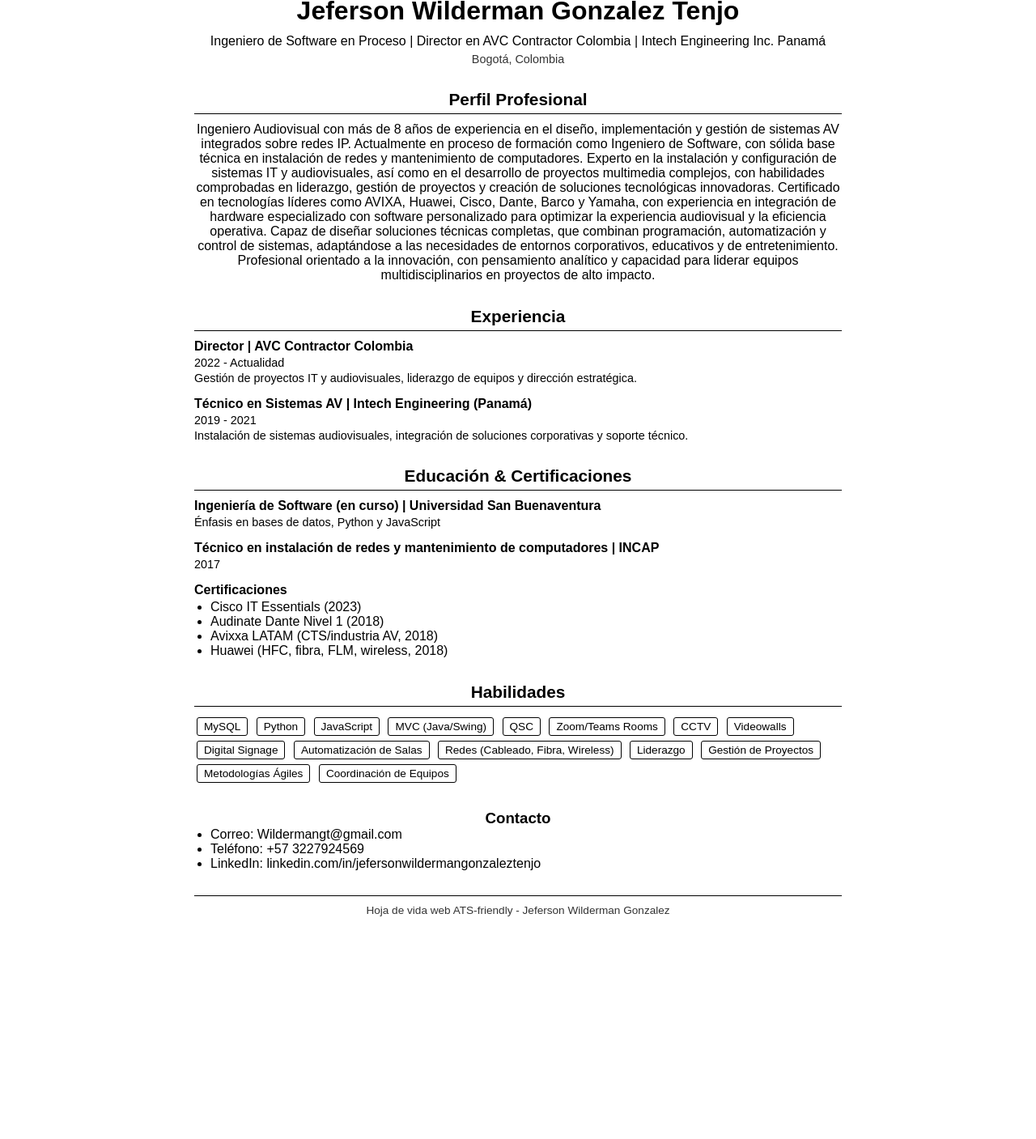
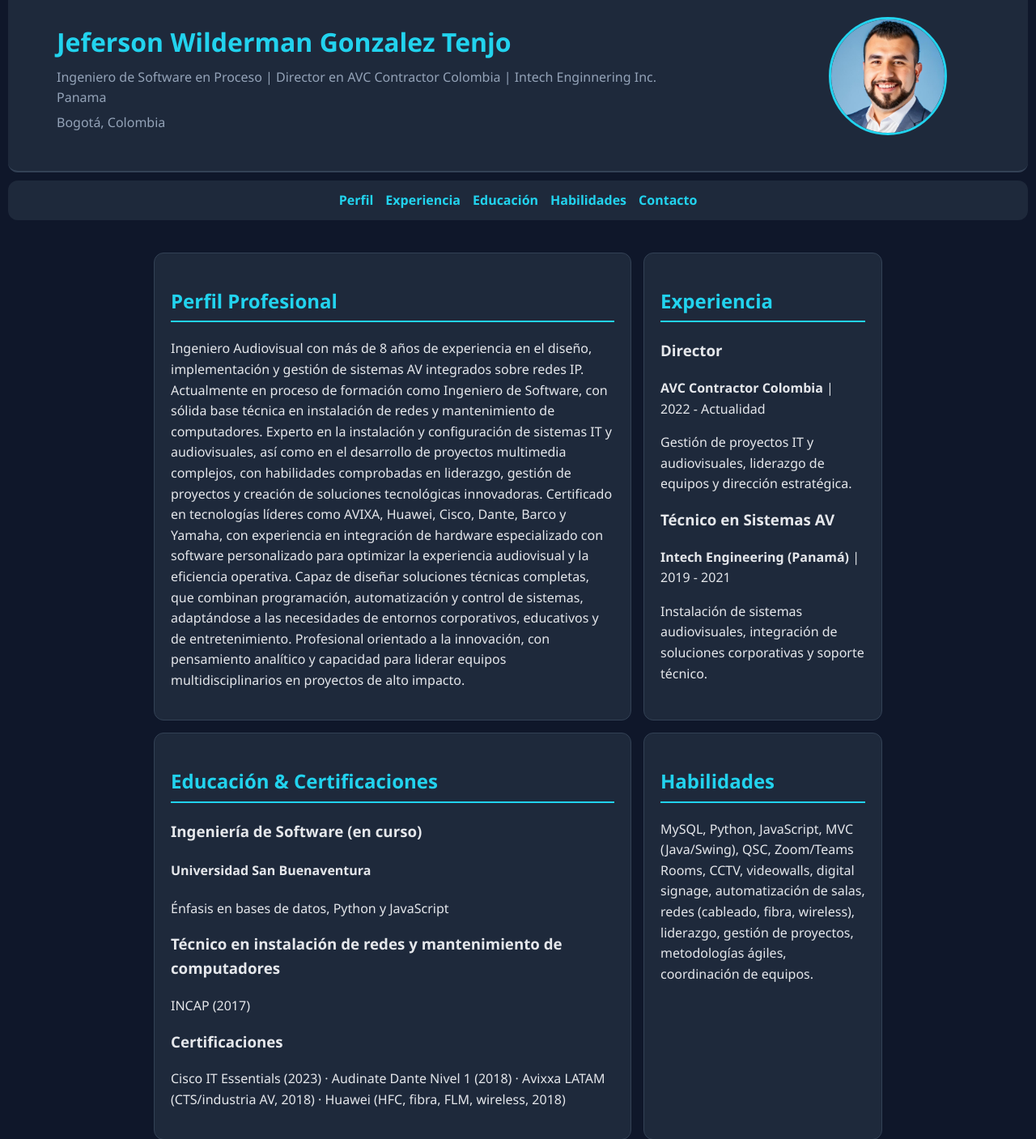
Before and after one commit to Wildermangt/Hoja-de-vida, a plain HTML site: page index.html in a window 1280 px wide. Shown: the part 25-1432 px from the top of the page at 81% size. Before the commit the page ends 1207 px from the top, so only its background shows below. Drawn offline with Linux system fonts and the light colour scheme.

Commit message:
Add files via upload

```diff
--- a/index.html
+++ b/index.html
@@ -3,191 +3,89 @@
 <head>
   <meta charset="UTF-8">
   <meta name="viewport" content="width=device-width, initial-scale=1.0">
-    <title>Hoja de Vida - Jeferson Wilderman Gonzalez</title>
-    <style>
-        /* Reset básico */
-        * {
-            margin: 0;
-            padding: 0;
-            box-sizing: border-box;
-        }
-
-        body {
-            font-family: Arial, sans-serif;
-            background-color: #fff;
-            color: #000;
-            padding: 20px;
-            display: flex;
-            justify-content: center;
-        }
-
-        .container {
-            max-width: 800px;
-            width: 100%;
-            text-align: center;
-        }
-
-        header, section, aside, footer {
-            margin-bottom: 30px;
-        }
-
-        header h1 {
-            font-size: 2em;
-            margin-bottom: 10px;
-        }
-
-        header h2 {
-            font-size: 1em;
-            font-weight: normal;
-            margin-bottom: 5px;
-        }
-
-        header p {
-            font-size: 0.9em;
-            color: #333;
-        }
-
-        section h3 {
-            font-size: 1.3em;
-            margin-bottom: 10px;
-            border-bottom: 1px solid #000;
-            padding-bottom: 5px;
-        }
-
-        article {
-            margin-bottom: 15px;
-            text-align: left;
-        }
-
-        article h4 {
-            font-size: 1em;
-            font-weight: bold;
-            margin-bottom: 3px;
-        }
-
-        article p {
-            font-size: 0.9em;
-            margin-bottom: 3px;
-        }
-
-        ul {
-            list-style-type: disc;
-            margin-left: 20px;
-            text-align: left;
-        }
-
-        .skills {
-            text-align: left;
-            margin-top: 10px;
-        }
-
-        .skill {
-            display: inline-block;
-            border: 1px solid #000;
-            padding: 3px 8px;
-            margin: 3px;
-            border-radius: 3px;
-            font-size: 0.85em;
-        }
-
-        a {
-            color: #000;
-            text-decoration: none;
-        }
-
-        footer {
-            border-top: 1px solid #000;
-            padding-top: 10px;
-            font-size: 0.85em;
-            color: #333;
-        }
-    </style>
+  <title>Hoja de Vida - Wilderman González</title>
+  <link rel="stylesheet" href="styles.css">
 </head>
 <body>
-
-<div class="container">
-
-    <header>
+  <header role="banner">
+    <div class="header-content">
+      <div class="texto-perfil">
         <h1>Jeferson Wilderman Gonzalez Tenjo</h1>
-        <h2>Ingeniero de Software en Proceso | Director en AVC Contractor Colombia | Intech Engineering Inc. Panamá</h2>
-        <p>Bogotá, Colombia</p>
+        <p>Ingeniero de Software en Proceso | Director en AVC Contractor Colombia  | Intech Enginnering Inc. Panama</p>
+        <p class="badge">Bogotá, Colombia</p>
+      </div>
+      <figure class="foto-perfil">
+        <img src="img/foto-perfil.jpg" alt="Foto de Wilderman González">
+      </figure>
+    </div>
   </header>
 
-    <section>
-        <h3>Perfil Profesional</h3>
-        <p>Ingeniero Audiovisual con más de 8 años de experiencia en el diseño, implementación y gestión de sistemas AV integrados sobre redes IP. Actualmente en proceso de formación como Ingeniero de Software, con sólida base técnica en instalación de redes y mantenimiento de computadores. Experto en la instalación y configuración de sistemas IT y audiovisuales, así como en el desarrollo de proyectos multimedia complejos, con habilidades comprobadas en liderazgo, gestión de proyectos y creación de soluciones tecnológicas innovadoras. Certificado en tecnologías líderes como AVIXA, Huawei, Cisco, Dante, Barco y Yamaha, con experiencia en integración de hardware especializado con software personalizado para optimizar la experiencia audiovisual y la eficiencia operativa. Capaz de diseñar soluciones técnicas completas, que combinan programación, automatización y control de sistemas, adaptándose a las necesidades de entornos corporativos, educativos y de entretenimiento. Profesional orientado a la innovación, con pensamiento analítico y capacidad para liderar equipos multidisciplinarios en proyectos de alto impacto.</p>
+  <nav role="navigation" aria-label="Menú principal">
+    <ul>
+      <li><a href="#perfil">Perfil</a></li>
+      <li><a href="#experiencia">Experiencia</a></li>
+      <li><a href="#educacion">Educación</a></li>
+      <li><a href="#habilidades">Habilidades</a></li>
+      <li><a href="#contacto">Contacto</a></li>
+    </ul>
+  </nav>
+
+  <main role="main">
+    <section id="perfil" aria-labelledby="titulo-perfil">
+      <h2 id="titulo-perfil">Perfil Profesional</h2>
+      <p>Ingeniero Audiovisual con más de 8 años de experiencia en el diseño, implementación y gestión de sistemas AV integrados sobre redes IP. Actualmente en proceso de formación como Ingeniero de Software, con sólida base técnica en instalación de redes y mantenimiento de computadores. Experto en la instalación y configuración de sistemas IT y audiovisuales, así como en el desarrollo de proyectos multimedia complejos, con habilidades comprobadas en liderazgo, gestión de proyectos y creación de soluciones tecnológicas innovadoras.
+
+Certificado en tecnologías líderes como AVIXA, Huawei, Cisco, Dante, Barco y Yamaha, con experiencia en integración de hardware especializado con software personalizado para optimizar la experiencia audiovisual y la eficiencia operativa. Capaz de diseñar soluciones técnicas completas, que combinan programación, automatización y control de sistemas, adaptándose a las necesidades de entornos corporativos, educativos y de entretenimiento. Profesional orientado a la innovación, con pensamiento analítico y capacidad para liderar equipos multidisciplinarios en proyectos de alto impacto.</p>
     </section>
 
-    <section>
-        <h3>Experiencia</h3>
-        <article>
-            <h4>Director | AVC Contractor Colombia</h4>
-            <p>2022 - Actualidad</p>
+    <section id="experiencia" aria-labelledby="titulo-experiencia">
+      <h2 id="titulo-experiencia">Experiencia</h2>
+      <article aria-labelledby="exp-director">
+        <h3 id="exp-director">Director</h3>
+        <p><strong>AVC Contractor Colombia</strong> | 2022 - Actualidad</p>
         <p>Gestión de proyectos IT y audiovisuales, liderazgo de equipos y dirección estratégica.</p>
       </article>
-        <article>
-            <h4>Técnico en Sistemas AV | Intech Engineering (Panamá)</h4>
-            <p>2019 - 2021</p>
+      <article aria-labelledby="exp-tecnico">
+        <h3 id="exp-tecnico">Técnico en Sistemas AV</h3>
+        <p><strong>Intech Engineering (Panamá)</strong> | 2019 - 2021</p>
         <p>Instalación de sistemas audiovisuales, integración de soluciones corporativas y soporte técnico.</p>
       </article>
     </section>
 
-    <section>
-        <h3>Educación & Certificaciones</h3>
-        <article>
-            <h4>Ingeniería de Software (en curso) | Universidad San Buenaventura</h4>
+    <section id="educacion" aria-labelledby="titulo-educacion">
+      <h2 id="titulo-educacion">Educación & Certificaciones</h2>
+      <article aria-labelledby="edu-software">
+        <h3 id="edu-software">Ingeniería de Software (en curso)</h3>
+        <h4 id="edu-software">Universidad San Buenaventura </h4>
         <p>Énfasis en bases de datos, Python y JavaScript</p>
       </article>
-        <article>
-            <h4>Técnico en instalación de redes y mantenimiento de computadores | INCAP</h4>
-            <p>2017</p>
+      <article aria-labelledby="edu-tecnico">
+        <h3 id="edu-tecnico">Técnico en instalación de redes y mantenimiento de computadores</h3>
+        <p>INCAP (2017)</p>
       </article>
-        <article>
-            <h4>Certificaciones</h4>
-            <ul>
-                <li>Cisco IT Essentials (2023)</li>
-                <li>Audinate Dante Nivel 1 (2018)</li>
-                <li>Avixxa LATAM (CTS/industria AV, 2018)</li>
-                <li>Huawei (HFC, fibra, FLM, wireless, 2018)</li>
-            </ul>
+      <article aria-labelledby="edu-certificaciones">
+        <h3 id="edu-certificaciones">Certificaciones</h3>
+        <p>Cisco IT Essentials (2023) · Audinate Dante Nivel 1 (2018) · Avixxa LATAM (CTS/industria AV, 2018) · Huawei (HFC, fibra, FLM, wireless, 2018)</p>
       </article>
     </section>
 
-    <section>
-        <h3>Habilidades</h3>
-        <div class="skills">
-            <span class="skill">MySQL</span>
-            <span class="skill">Python</span>
-            <span class="skill">JavaScript</span>
-            <span class="skill">MVC (Java/Swing)</span>
-            <span class="skill">QSC</span>
-            <span class="skill">Zoom/Teams Rooms</span>
-            <span class="skill">CCTV</span>
-            <span class="skill">Videowalls</span>
-            <span class="skill">Digital Signage</span>
-            <span class="skill">Automatización de Salas</span>
-            <span class="skill">Redes (Cableado, Fibra, Wireless)</span>
-            <span class="skill">Liderazgo</span>
-            <span class="skill">Gestión de Proyectos</span>
-            <span class="skill">Metodologías Ágiles</span>
-            <span class="skill">Coordinación de Equipos</span>
-        </div>
+    <section id="habilidades" aria-labelledby="titulo-habilidades">
+      <h2 id="titulo-habilidades">Habilidades</h2>
+      <article>
+        <p>MySQL, Python, JavaScript, MVC (Java/Swing), QSC, Zoom/Teams Rooms, CCTV, videowalls, digital signage, automatización de salas, redes (cableado, fibra, wireless), liderazgo, gestión de proyectos, metodologías ágiles, coordinación de equipos.</p>
+      </article>
     </section>
 
-    <aside>
-        <h3>Contacto</h3>
-        <ul>
-            <li>Correo: <a href="mailto:Wildermangt@gmail.com">Wildermangt@gmail.com</a></li>
-            <li>Teléfono: +57 3227924569</li>
-            <li>LinkedIn: <a href="https://www.linkedin.com/in/jefersonwildermangonzaleztenjo" target="_blank">linkedin.com/in/jefersonwildermangonzaleztenjo</a></li>
-        </ul>
+    <aside id="contacto" role="complementary" aria-labelledby="titulo-contacto">
+      <h2 id="titulo-contacto">Contacto</h2>
+      <p><strong>Correo:</strong> Wildermangt@gmail.com</p>
+      <p><strong>Teléfono:</strong> +57 3227924569</p>
+      <p><strong>LinkedIn:</strong> www.linkedin.com/in/jefersonwildermangonzaleztenjo</p>
     </aside>
+  </main>
 
-    <footer>
-        Hoja de vida web ATS-friendly - Jeferson Wilderman Gonzalez
+  <footer role="contentinfo">
+    <p>Hoja de vida actualizada 2025.</p>
   </footer>
-
-</div>
-
 </body>
 </html>
```
Lines whose indentation alone changed are shown as unchanged.
